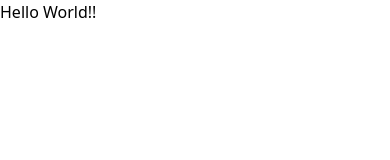
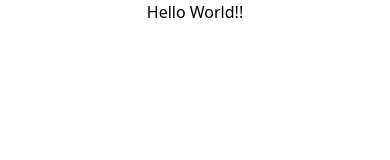
Before and after one commit to Mani007/tailwindCSS, a website: page src/index.html in a window 390 px wide. Drawn offline with Linux system fonts and the light colour scheme.

Commit message:
max-width and mx-auto class for tailwind, make sure to check the css box model in debug mode

```diff
--- a/src/index.html
+++ b/src/index.html
@@ -6,7 +6,7 @@
   <link href="./output.css" rel="stylesheet">
 </head>
 <body>
- <div class="container  md:text-right sm:text-left lg:text-center">
+ <div class="max-w-64 text-center mx-auto">
 Hello World!!
  </div>
 </body>
```
Also changed, not shown: src/output.css.
